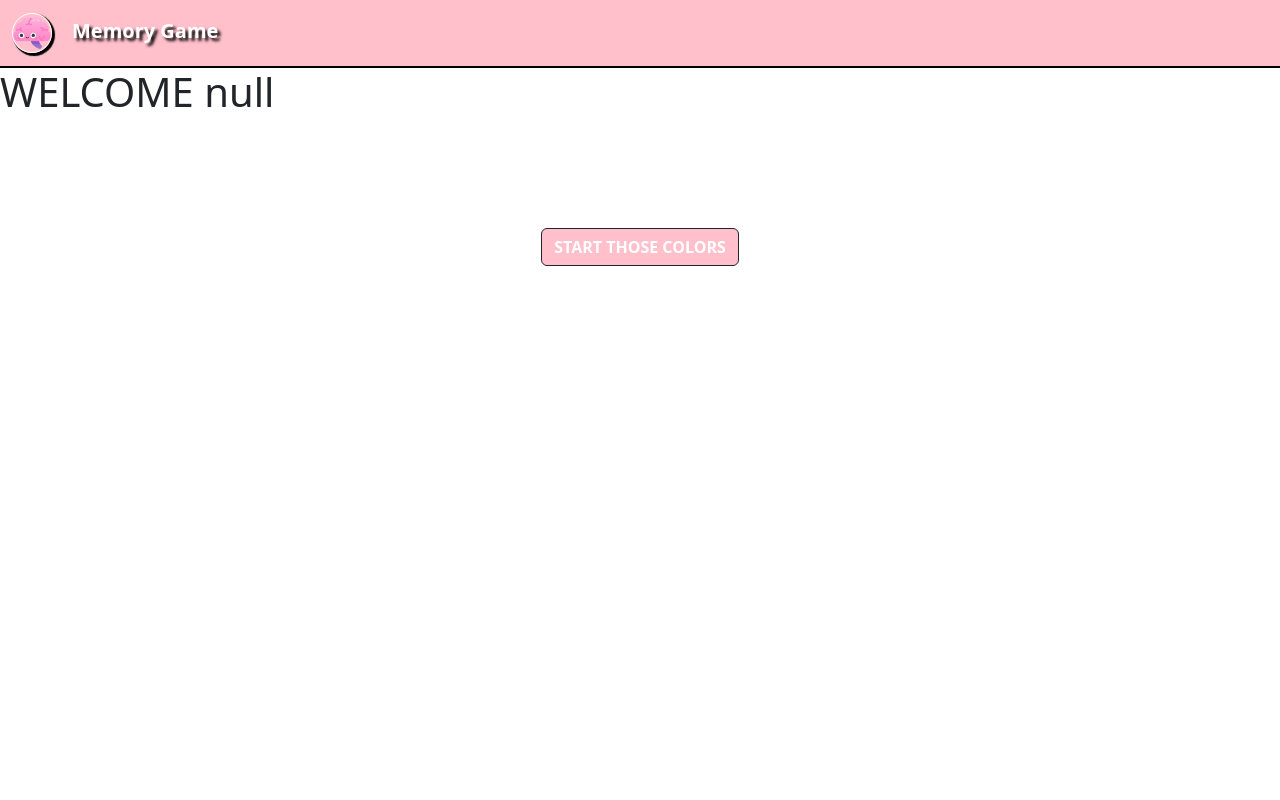
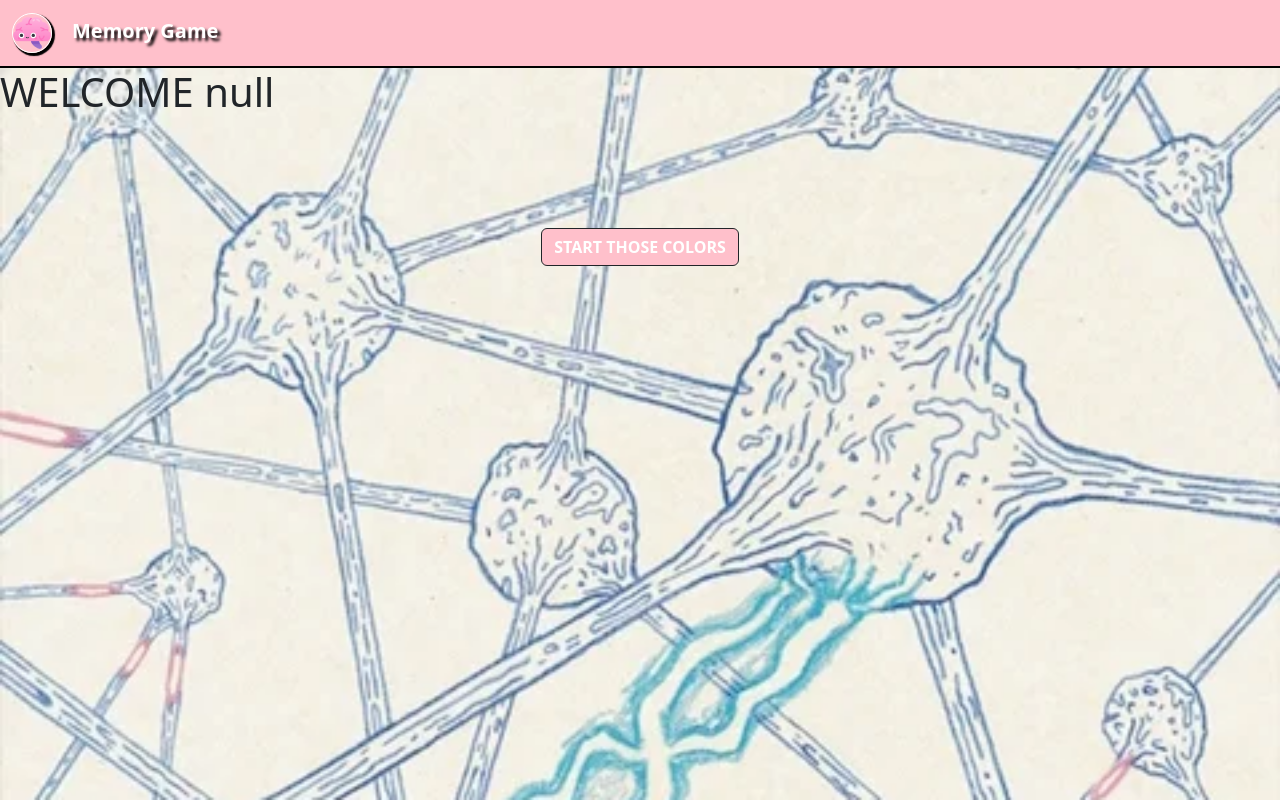
Before and after one commit to FranzieYoogan/angularMemoryGame, an Angular app: page /game in a window 1280 px wide. Built offline with nearby package versions, Linux system fonts and the light colour scheme.

Commit message:
background

```diff
--- a/src/app/game/game.component.html
+++ b/src/app/game/game.component.html
@@ -3,6 +3,8 @@
 
 
 <app-header></app-header>
+
+    <section class="encompassAll">
 
 
 <h1 id="localstorage"></h1>
@@ -40,3 +42,6 @@
 </div>
 
 </section>
+
+
+   </section>
--- a/src/styles.css
+++ b/src/styles.css
@@ -1 +1,7 @@
 /* You can add global styles to this file, and also import other style files */
+body {
+
+    background: url('/assets/img/wallpaper/brain.webp');
+    background-size: 100%;
+
+}
```
Also changed, not shown: src/app/game/game.component.css (line endings or trailing spaces), src/assets/img/wallpaper/brain.webp (added).
